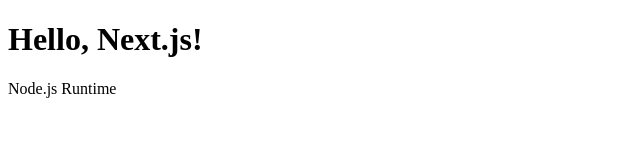
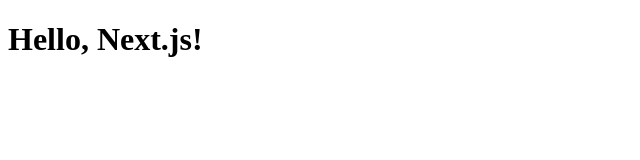
Before and after one commit to GODOFZHZ/nextjs-test, a Next.js app: page / in a window 1280 px wide. Shown: the top 160 px of the page, without its empty margins (0-640 px from the left). Built offline with nearby package versions, Linux system fonts and the light colour scheme.

Commit message:
feat:edge

```diff
--- a/src/app/page.tsx
+++ b/src/app/page.tsx
@@ -1,11 +1,12 @@
 
 export default function Page() {
   // Edge Runtime 会有 globalThis.EdgeRuntime
-  const isEdge = typeof EdgeRuntime !== "undefined";
+  console.log(process.env.NEXT_RUNTIME);
+  console.log(globalThis?.EdgeRuntime); // Vercel Edge);
+
   return (
     <div>
       <h1>Hello, Next.js!</h1>
-      {isEdge ? "Edge Runtime" : "Node.js Runtime"}
     </div>
   );
 }
```
